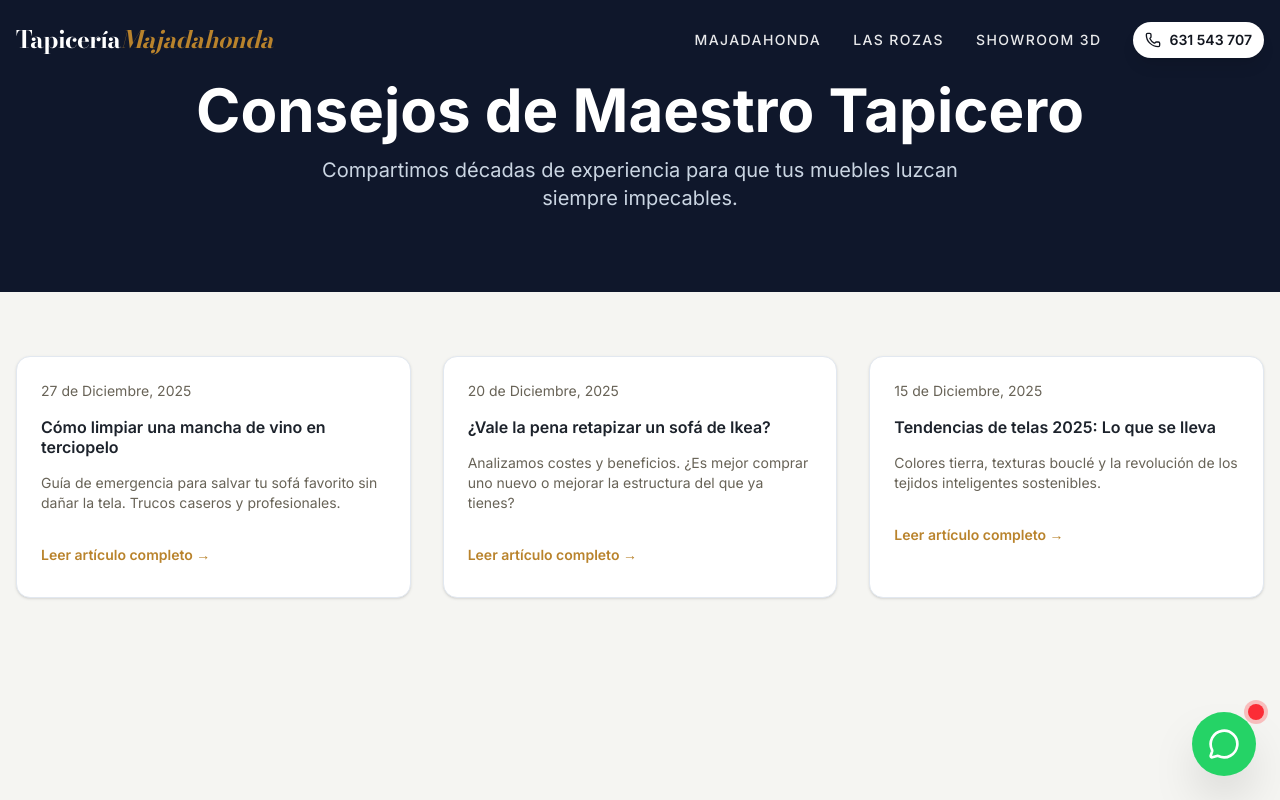
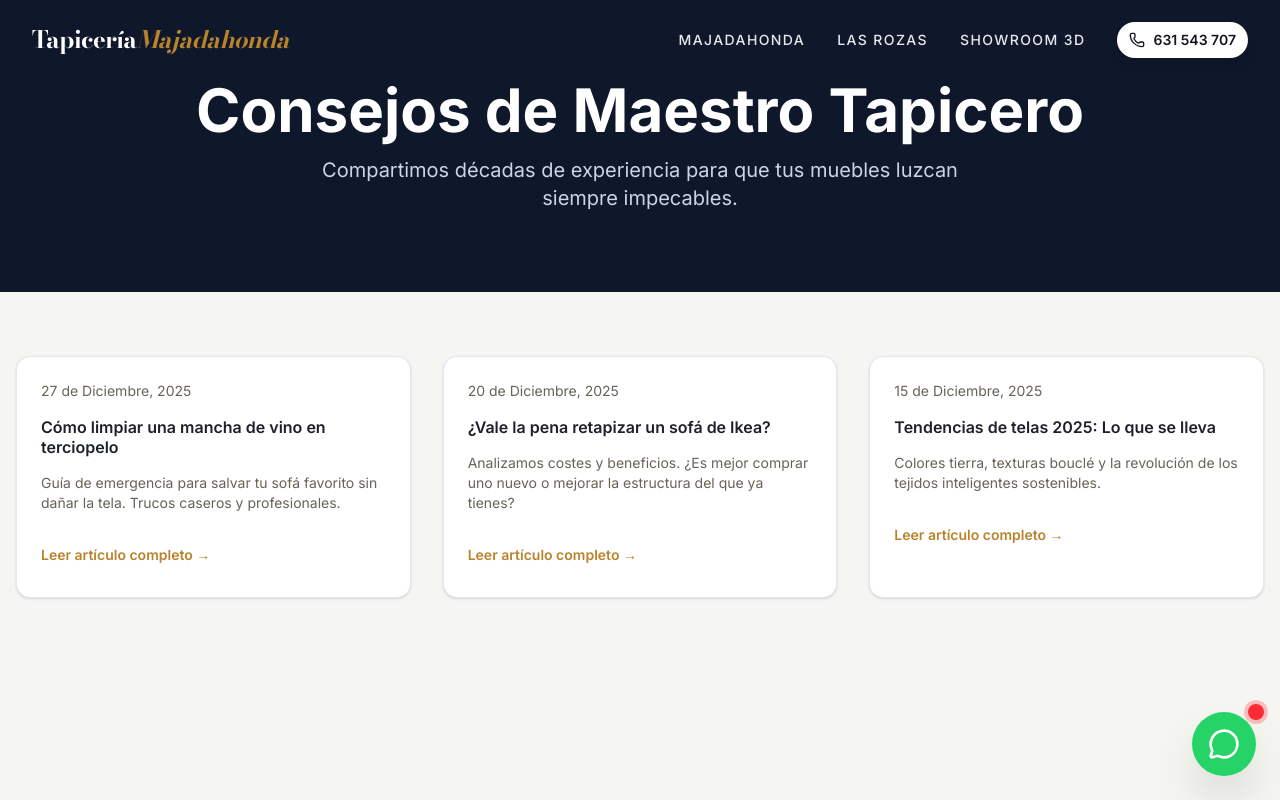
Before and after one commit to WasFi99/Tapiceria-Majadahonda, a Next.js app: page /blog in a window 1280 px wide. Shown: the top 800 px of the page. Built offline with nearby package versions, Linux system fonts and the light colour scheme.

Commit message:
fix: resolve mobile overflow and viewport issues, force fluid header

```diff
--- a/app/globals.css
+++ b/app/globals.css
@@ -141,6 +141,12 @@
     @apply border-border outline-ring/50;
   }
 
+  html,
+  body {
+    max-width: 100vw;
+    overflow-x: hidden;
+  }
+
   body {
     @apply bg-background text-foreground;
   }
--- a/app/layout.tsx
+++ b/app/layout.tsx
@@ -1,4 +1,4 @@
-import type { Metadata } from "next";
+import type { Metadata, Viewport } from "next";
 import { Bodoni_Moda, Inter } from "next/font/google";
 import "./globals.css";
 
@@ -11,6 +11,13 @@ const inter = Inter({
   variable: "--font-inter",
   subsets: ["latin"],
 });
+
+export const viewport: Viewport = {
+  width: "device-width",
+  initialScale: 1,
+  maximumScale: 1,
+  userScalable: false,
+};
 
 export const metadata: Metadata = {
   metadataBase: new URL('https://tapiceriamajadahonda.es'),
--- a/components/layout/Header.tsx
+++ b/components/layout/Header.tsx
@@ -45,7 +45,7 @@ export function Header() {
                     : "bg-transparent border-transparent"
             )}
         >
-            <div className="container mx-auto px-4 h-20 flex items-center justify-between">
+            <div className="w-full max-w-[100vw] px-4 md:px-8 h-20 flex items-center justify-between">
                 {/* Logo */}
                 <Link
                     href="/"
```
